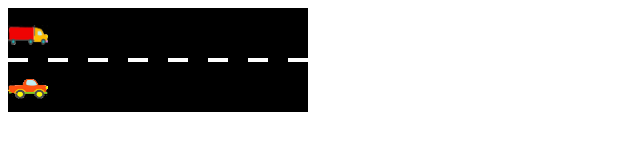
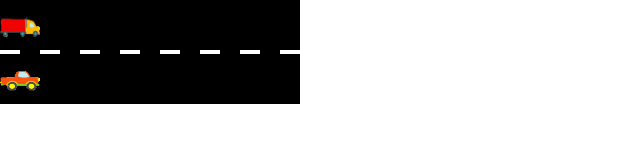
Before and after one commit to Helga-Helga/road-traffic-animation, a plain HTML site: page road.htm in a window 1280 px wide. Shown: the whole page, without its empty margins (0-640 px from the left). Drawn offline with Linux system fonts and the light colour scheme.

Commit message:
Removed body margin
Needed to entire window width for canvas

Canvas size cannot be specified in percents

```diff
--- a/road.htm
+++ b/road.htm
@@ -6,7 +6,7 @@
     <script src="script.js">
     </script>
   </head>
-  <body onload="draw();">
+  <body style="margin:0" onload="draw();">
     <canvas id="canvas" />
   </body>
 </html>
```
